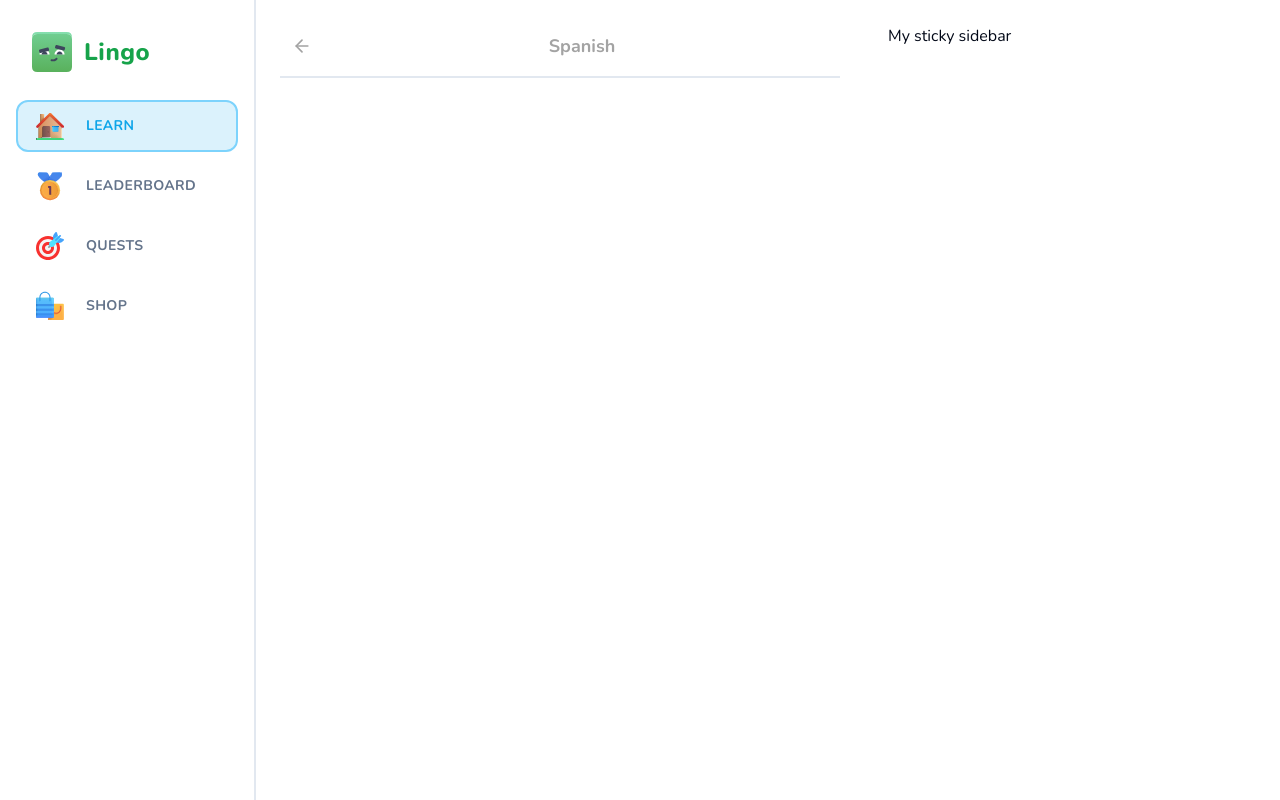
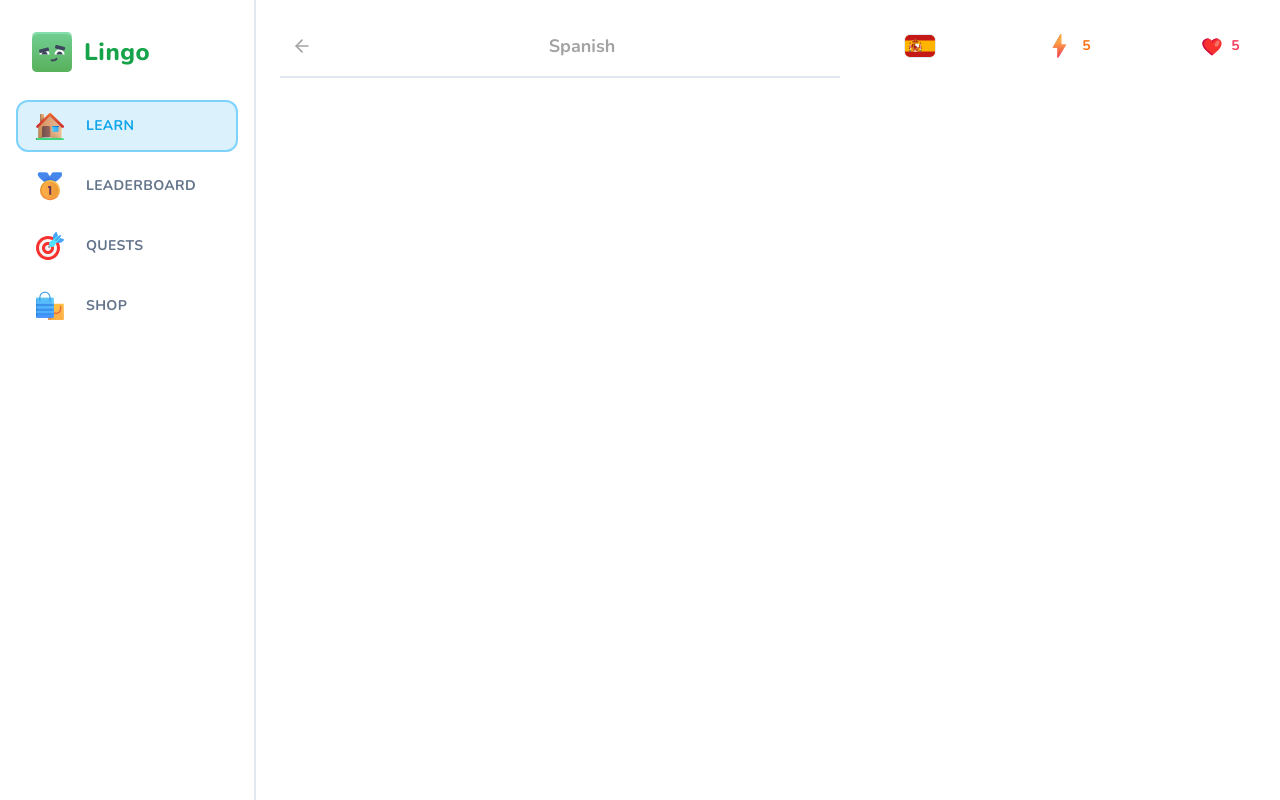
Before and after one commit to botshen/lingo, a Next.js app: page /learn in a window 1280 px wide. Built offline with nearby package versions, Linux system fonts and the light colour scheme.

Commit message:
add user-progress

```diff
--- a/app/(main)/learn/page.tsx
+++ b/app/(main)/learn/page.tsx
@@ -1,11 +1,19 @@
 import { FeedWrapper } from "@/components/feed-wrapper";
 import { StickyWrapper } from "@/components/sticky-wrapper";
 import { Header } from "./header";
+import { UserProgress } from "@/components/user-progress";
 
 const LearnPage = () => {
   return (
     <div className="flex flex-row-reverse gap-[48px] px-6">
-      <StickyWrapper>My sticky sidebar</StickyWrapper>
+      <StickyWrapper>
+        <UserProgress
+          activeCourse={{ title: "Spanish", imageSrc: "/es.svg" }}
+          hearts={5}
+          points={5}
+          hasActiveSubscription={false}
+        />
+      </StickyWrapper>
       <FeedWrapper>
         <Header title="Spanish" />
       </FeedWrapper>
--- /dev/null
+++ b/components/user-progress.tsx
@@ -0,0 +1,63 @@
+import Link from "next/link";
+import Image from "next/image";
+import { InfinityIcon } from "lucide-react";
+
+import { Button } from "@/components/ui/button";
+
+type Props = {
+  activeCourse: any;
+  hearts: number;
+  points: number;
+  hasActiveSubscription: boolean;
+};
+
+export const UserProgress = ({
+  activeCourse,
+  points,
+  hearts,
+  hasActiveSubscription,
+}: Props) => {
+  return (
+    <div className="flex items-center justify-between gap-x-2 w-full">
+      <Link href="/courses">
+        <Button variant="ghost">
+          <Image
+            src={activeCourse.imageSrc}
+            alt={activeCourse.title}
+            className="rounded-md border"
+            width={32}
+            height={32}
+          />
+        </Button>
+      </Link>
+      <Link href="/shop">
+        <Button variant="ghost" className="text-orange-500">
+          <Image
+            src="/points.svg"
+            height={28}
+            width={28}
+            alt="Points"
+            className="mr-2"
+          />
+          {points}
+        </Button>
+      </Link>
+      <Link href="/shop">
+        <Button variant="ghost" className="text-rose-500">
+          <Image
+            src="/heart.svg"
+            height={22}
+            width={22}
+            alt="Hearts"
+            className="mr-2"
+          />
+          {hasActiveSubscription ? (
+            <InfinityIcon className="h-4 w-4 stroke-[3]" />
+          ) : (
+            hearts
+          )}
+        </Button>
+      </Link>
+    </div>
+  );
+};
```
